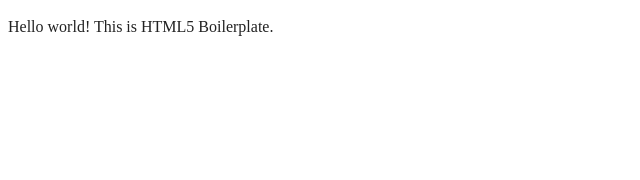
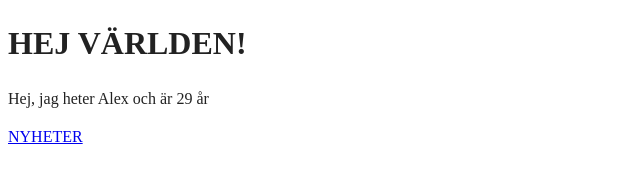
Before and after one commit to Alexthol/HTMLAssignment, a website built with webpack: page P0-HelloWorld/index.html in a window 1280 px wide. Shown: the whole page, without its empty margins (0-640 px from the left). Built offline with nearby package versions, Linux system fonts and the light colour scheme.

Commit message:
Ändring hemsida

```diff
--- a/P0-HelloWorld/index.html
+++ b/P0-HelloWorld/index.html
@@ -25,7 +25,10 @@
 <body>
 
   <!-- Add your site or application content here -->
-  <p>Hello world! This is HTML5 Boilerplate.</p>
+  <h1>HEJ VÄRLDEN!</h1>
+  <p>Hej, jag heter Alex och är 29 år</p>
+  <a href="https://www.aftonbladet.se">NYHETER</a>
+
   <script src="js/app.js"></script>
 
 </body>
```
